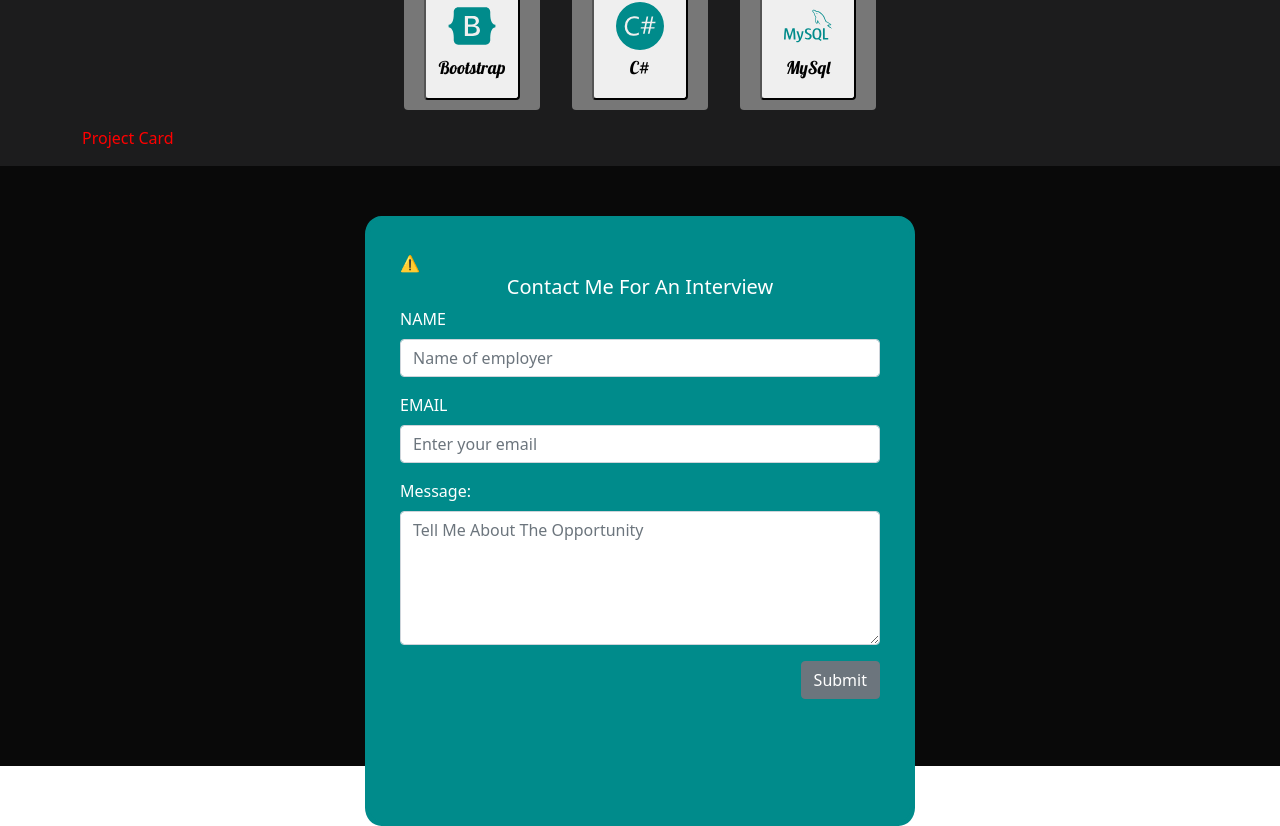
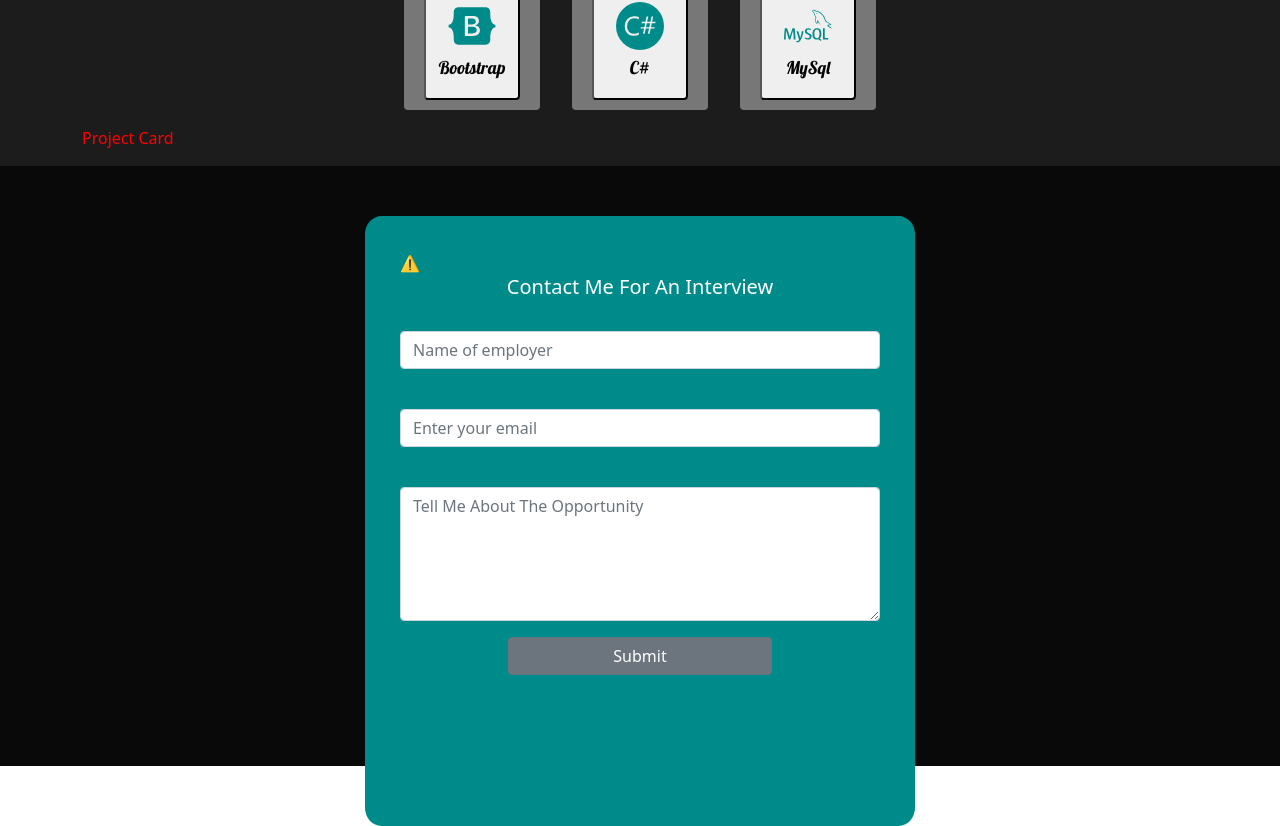
Before and after one commit to almostvenice/PortfolioWebsite, a React (Create React App) app: page / in a window 1280 px wide. Shown: the part 1671-2497 px from the top of the page. Built offline with nearby package versions, Linux system fonts and the light colour scheme; no server answers.

Commit message:
form update

```diff
--- a/src/components/ContactForm.jsx
+++ b/src/components/ContactForm.jsx
@@ -1,7 +1,7 @@
 
 import React from "react";
 import "bootstrap/dist/css/bootstrap.min.css";
-import { FormGroup, Label, Input, Button, Form, FormText, Row } from "reactstrap";
+import { FormGroup, Label, Input, Button, Form, FormText, Row, Col } from "reactstrap";
 import "./contactForm.css";
 import {Player, Controls} from '@lottiefiles/react-lottie-player';
 function ContactForm() {
@@ -31,7 +31,7 @@ function ContactForm() {
         <Form >
           <FormGroup>
             <Label htmlFor="name" className="text-white">
-              NAME
+
             </Label>
             <Input
               name="name"
@@ -42,7 +42,7 @@ function ContactForm() {
           </FormGroup>
           <FormGroup>
             <Label htmlFor="emailField" className="text-white">
-              EMAIL
+
             </Label>
             <Input
               type="email"
@@ -52,11 +52,14 @@ function ContactForm() {
             />
           </FormGroup>
           <FormGroup>
-            <Label htmlFor="message" className="text-white">Message:</Label>
+            <Label htmlFor="message" className="text-white"></Label>
             <Input type="textarea" name="text" id="message" rows="5" cols='40' placeholder="Tell Me About The Opportunity" />
           </FormGroup>
+         <Row className="rb">
 
-          <Button style={{float: 'right', }}>Submit</Button>
+          <Button className="fb" style={{ }}>Submit</Button>
+
+          </Row>
         </Form>
       </div>
   );
--- a/src/components/contactForm.css
+++ b/src/components/contactForm.css
@@ -19,3 +19,14 @@
     text-align: center;
 
 }
+.rb{
+
+    width: 55%;
+
+}
+.fb{
+    display: flex;
+
+    margin-left: 120px;
+    align-items: center;
+}
```
